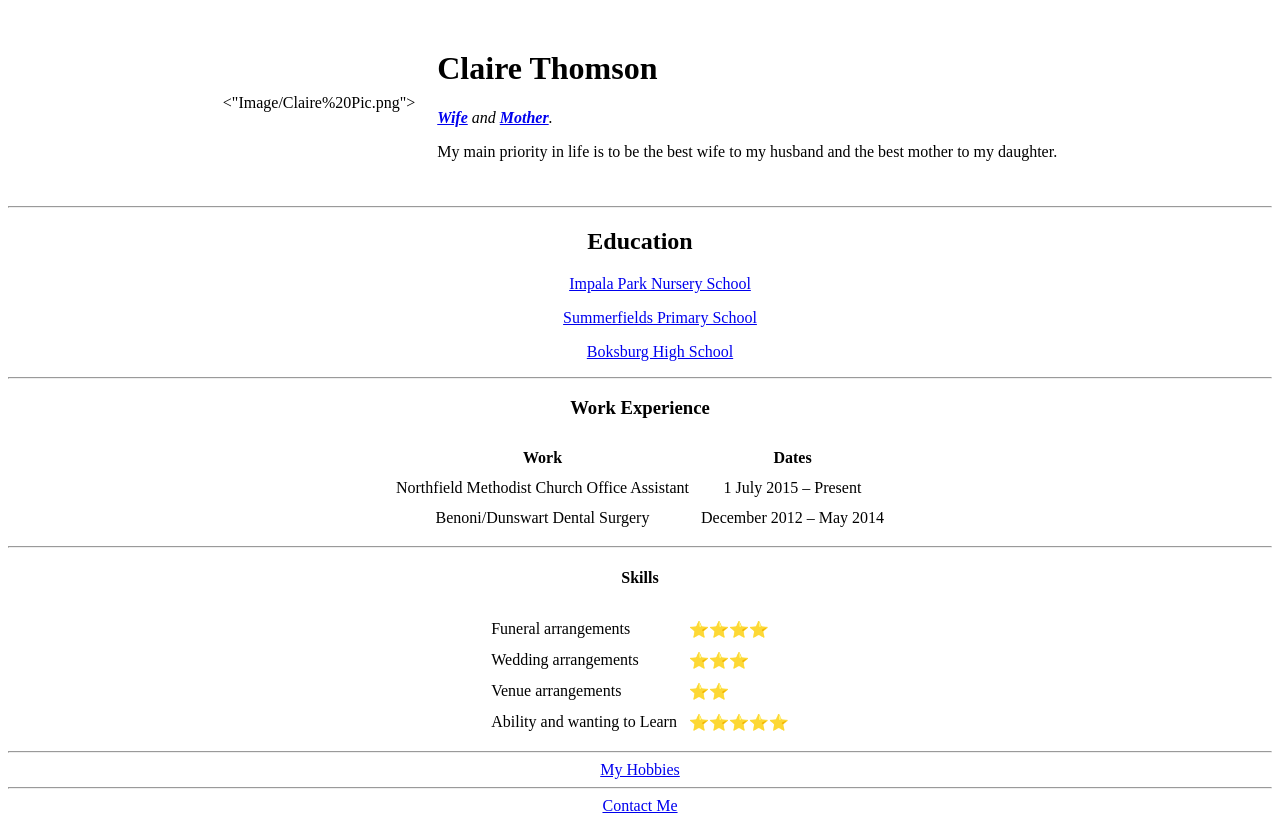
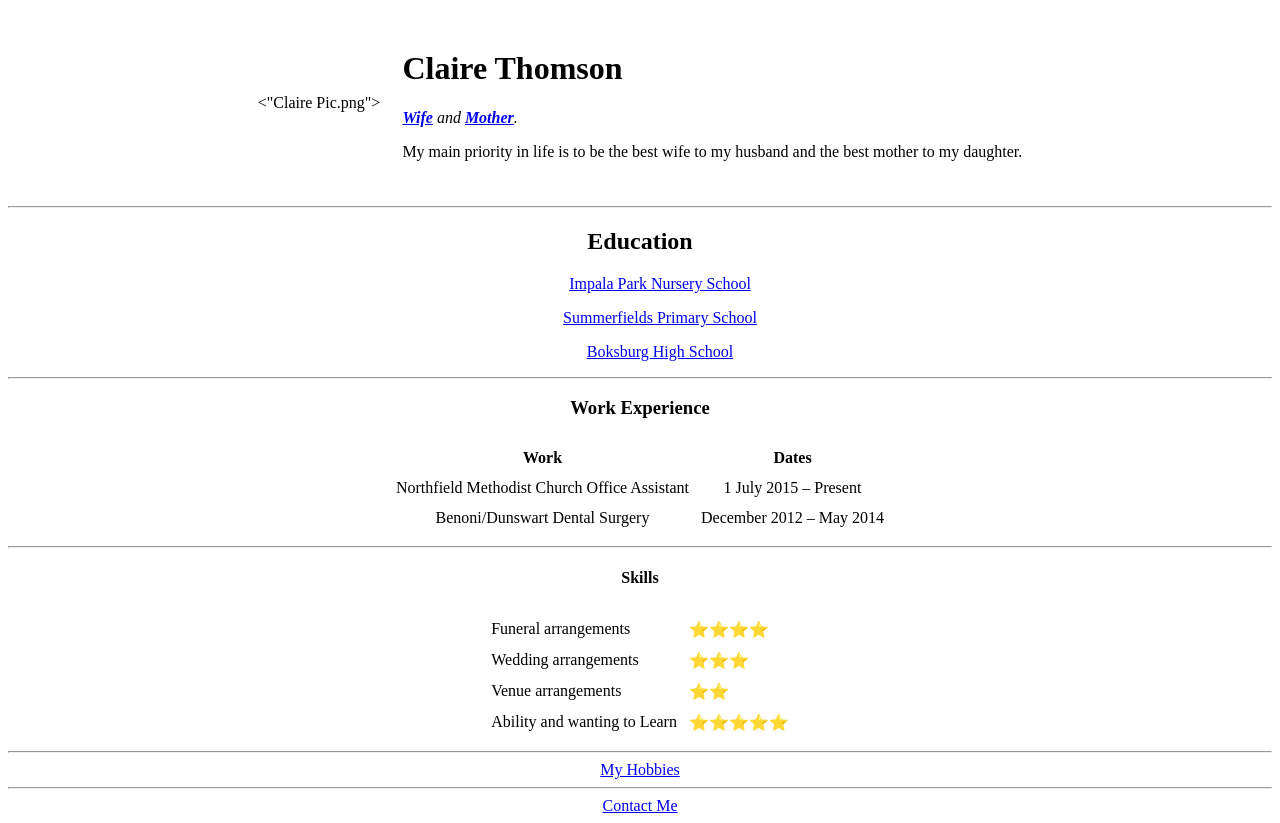
Before and after one commit to ClaireThomson/Newsletter-Signup, a plain HTML site: page index.html in a window 1280 px wide. Drawn offline with Linux system fonts and the light colour scheme.

Commit message:
Update index.html

```diff
--- a/index.html
+++ b/index.html
@@ -10,7 +10,7 @@
   <body>
     <table cellspacing="20">
       <tr>
-        <td><"Image/Claire%20Pic.png">
+        <td><"Claire Pic.png">
         <td>
           <h1>Claire Thomson</h1>
           <p><em><strong><a
```
